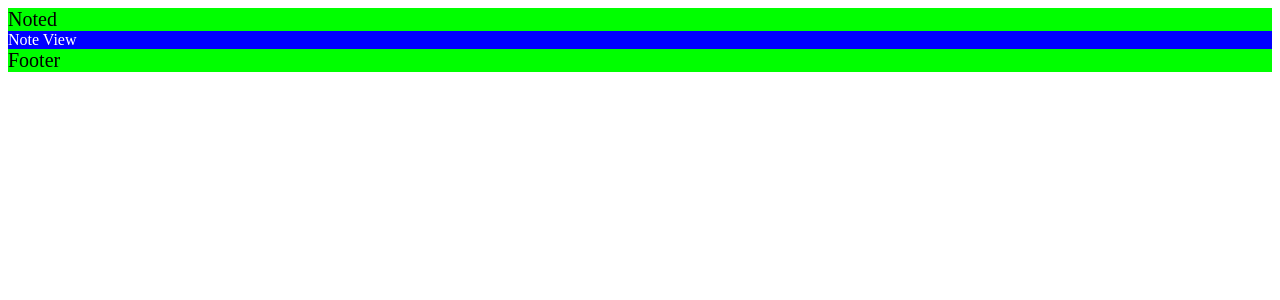
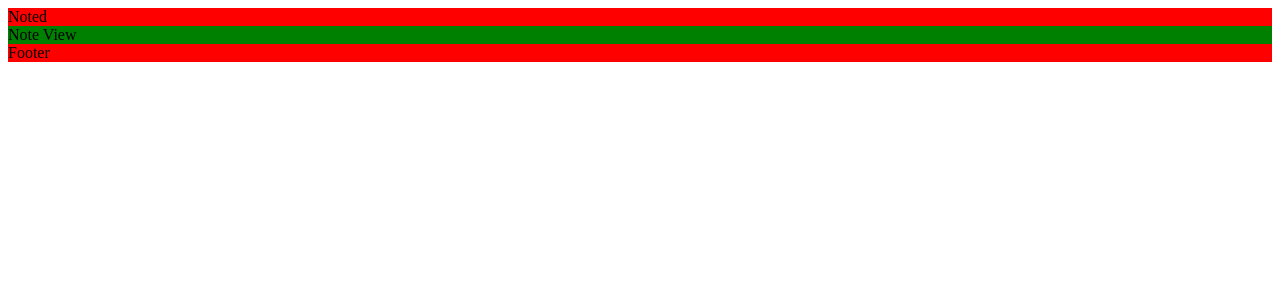
Before and after one commit to niems/Noted, a React (Create React App) app: page / in a window 1280 px wide. Shown: the top 300 px of the page. Built offline with nearby package versions, Linux system fonts and the light colour scheme.

Commit message:
Added: title to html; basic stylesheet. Updated manifest.json with app name (noted). Next is to setup react router for all the note views

```diff
--- a/package.json
+++ b/package.json
@@ -5,6 +5,7 @@
   "dependencies": {
     "react": "^16.8.6",
     "react-dom": "^16.8.6",
+    "react-router-dom": "^5.0.0",
     "react-scripts": "2.1.8"
   },
   "scripts": {
--- a/public/index.html
+++ b/public/index.html
@@ -21,7 +21,7 @@
       work correctly both with client-side routing and a non-root public URL.
       Learn how to configure a non-root public URL by running `npm run build`.
     -->
-    <title>React App</title>
+    <title>Noted</title>
   </head>
   <body>
     <noscript>You need to enable JavaScript to run this app.</noscript>
--- /dev/null
+++ b/src/App.css
@@ -0,0 +1,10 @@
+.App {
+  box-sizing: border-box;
+  background-color: green;
+
+  display: grid;
+}
+
+header, footer {
+  background-color: red;
+}
--- a/src/App.js
+++ b/src/App.js
@@ -2,6 +2,7 @@ import React, { Component } from 'react';
 import Header from './components/header';
 import Footer from './components/footer';
 import NoteView from './components/noteView';
+import './App.css';
 
 class App extends Component {
   render() {
--- a/src/components/footer.js
+++ b/src/components/footer.js
@@ -1,15 +1,8 @@
 import React from 'react';
 
 function Footer() {
-  const footerStyle = {
-    backgroundColor: '#00ff00',
-    fontSize: '1.25em',
-    textAlign: 'left'
-  };
-
-
   return (
-    <footer style={{...footerStyle}}>Footer</footer>
+    <footer>Footer</footer>
   );
 }
 
--- a/src/components/header.js
+++ b/src/components/header.js
@@ -1,15 +1,8 @@
 import React from 'react';
 
 function Header() {
-  const headerStyle = {
-    backgroundColor: '#00ff00',
-    fontSize: '1.25em',
-    textAlign: 'left'
-  };
-
-
   return (
-    <header style={{...headerStyle}}>Noted</header>
+    <header>Noted</header>
   );
 }
 
--- a/src/components/noteView.js
+++ b/src/components/noteView.js
@@ -1,19 +1,11 @@
 import React, {Component} from 'react';
 
 class NoteView extends Component {
-  constructor(props) {
-    super(props);
-    this.noteStyle = {
-      backgroundColor: '#0000ff',
-      color: '#ffffff',
-      fontSize: '1em'
-    };
-  }
 
   render() {
     return (
-      <div id='note-view' style={{...this.noteStyle}}>Note View</div>
-    )
+      <div className='content'>Note View</div>
+    );
   }
 }
 
```
Also changed, not shown: public/manifest.json, 1 other file (tests, documents, lock files or other folders).
